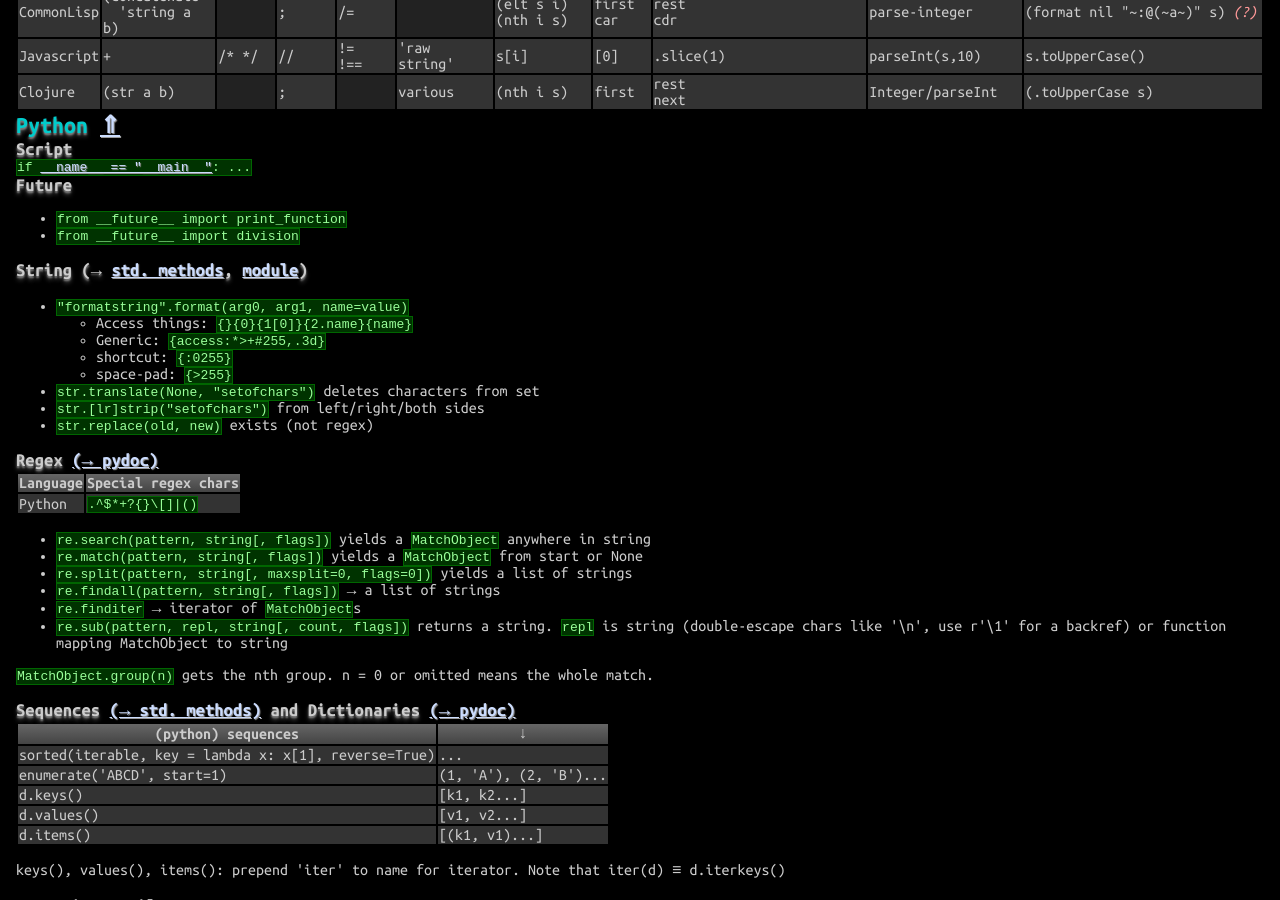
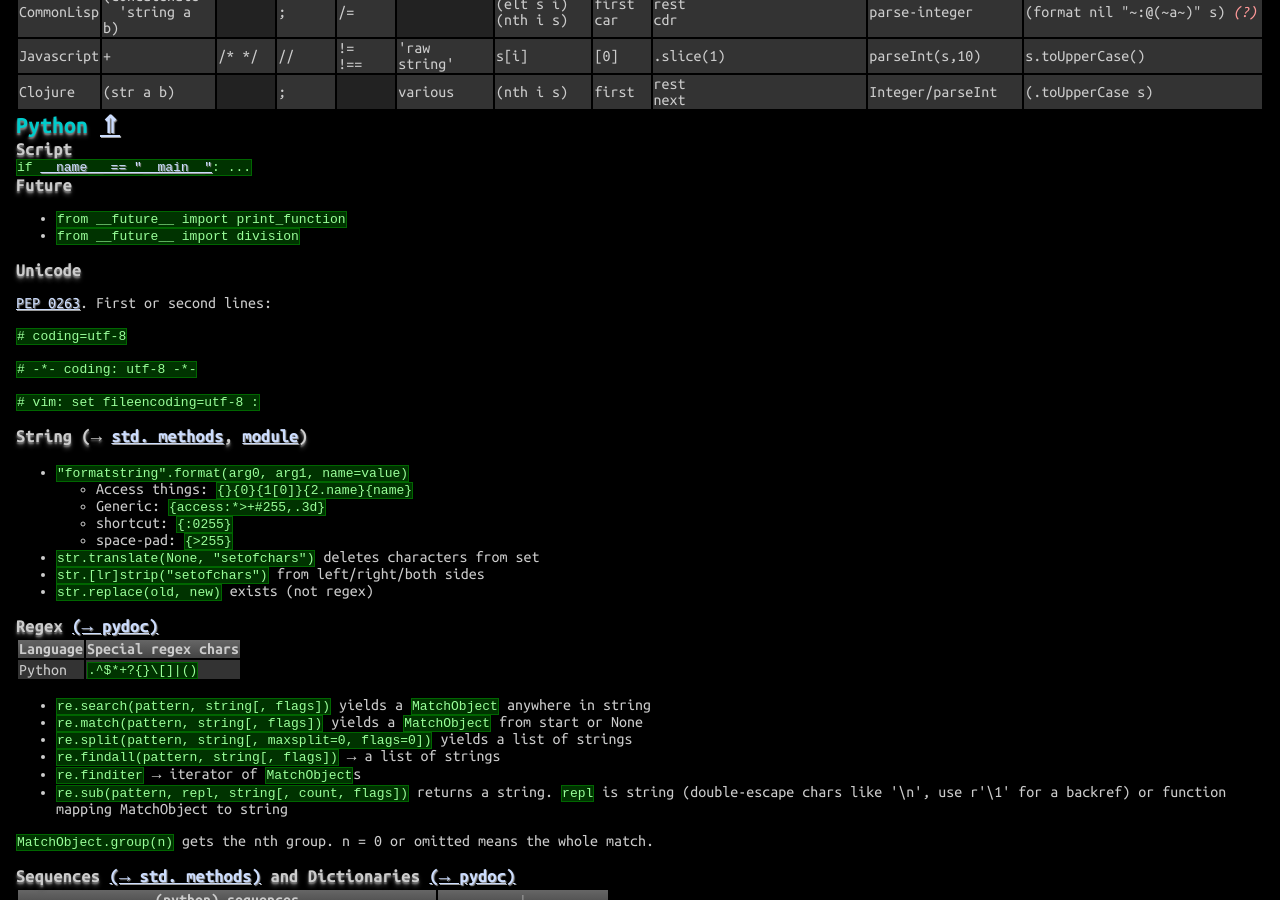
Before and after one commit to betaveros/betaveros.github.io, a Jekyll site: the page c/index.html, which Jekyll copies as it is, in a window 1280 px wide and 900 px high, scrolled down 603 px. Built offline with Jekyll 4.4.1, drawn with Linux system fonts in a browser that asks for light colours.

Commit message:
Cheat sheet: Python Unicode header comments

```diff
--- a/c/index.html
+++ b/c/index.html
@@ -92,6 +92,11 @@
 				<li><code>from __future__ import print_function</code></li>
 				<li><code>from __future__ import division</code></li>
 			</ul>
+			<h3>Unicode</h3>
+			<p><a href="https://www.python.org/dev/peps/pep-0263/">PEP 0263</a>. First or second lines:</p>
+			<p><code># coding=utf-8</code></p>
+			<p><code># -*- coding: utf-8 -*-</code></p>
+			<p><code># vim: set fileencoding=utf-8 :</code></p>
 			<h3>String (&rarr; <a href="http://docs.python.org/library/stdtypes.html#string-methods">std. methods</a>, <a href="http://docs.python.org/library/string.html">module</a>)</h3>
 			<ul>
 				<li><code>"formatstring".format(arg0, arg1, name=value)</code>
```
